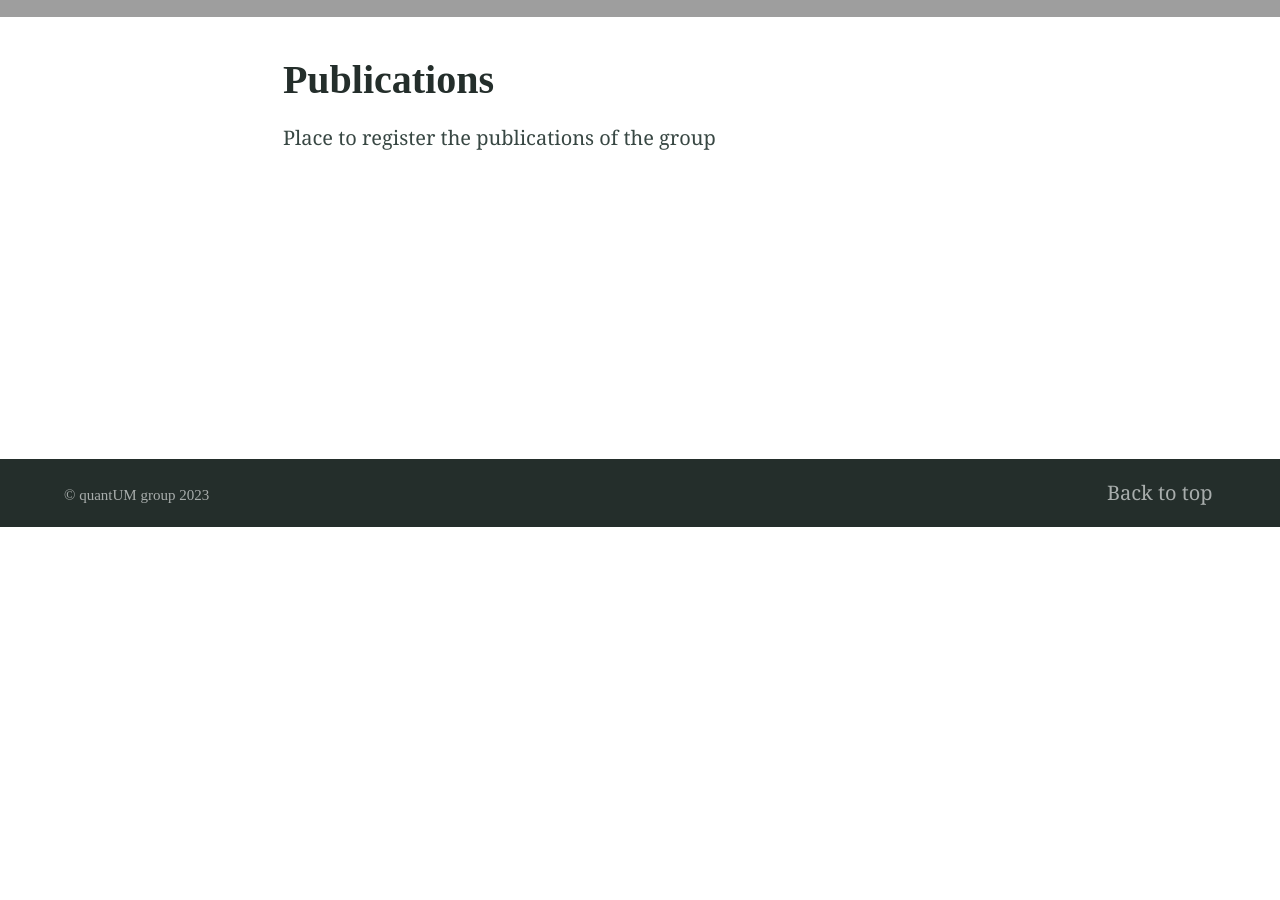
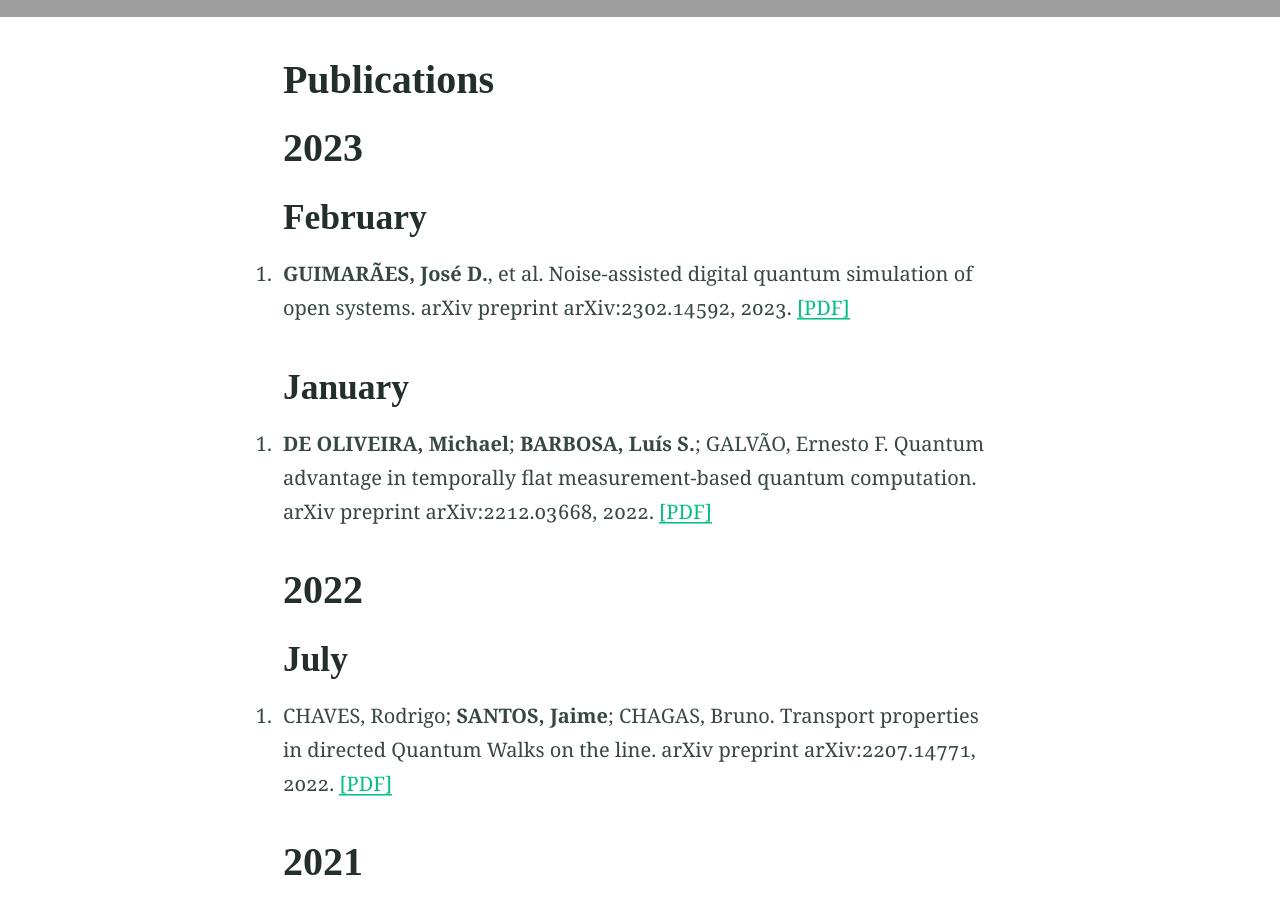
Before and after one commit to quantum-um/quantum-um.github.io, a Jekyll site: the page built from publications.md, in a window 1280 px wide and 900 px high, scrolled down 373 px. Built offline with Jekyll 4.4.1, drawn with Linux system fonts in a browser that asks for light colours; before the commit the page ends 900 px from its top, so only the background shows below that; some of the changed text lies outside the part shown; grey boxes are pictures that could not be loaded.

Commit message:
Added publications

```diff
--- a/publications.md
+++ b/publications.md
@@ -7,4 +7,33 @@ feature_image: "https://picsum.photos/2560/600?image=873"
 aside: false
 ---
 
-Place to register the publications of the group
+# 2023
+
+## February
+1. **GUIMARÃES, José D.**, et al. Noise-assisted digital quantum simulation of open systems. arXiv preprint arXiv:2302.14592, 2023.
+[[PDF]](https://arxiv.org/pdf/2302.14592.pdf)
+
+## January
+1. **DE OLIVEIRA, Michael**; **BARBOSA, Luís S.**; GALVÃO, Ernesto F. Quantum advantage in temporally flat measurement-based quantum computation. arXiv preprint arXiv:2212.03668, 2022.
+[[PDF]](https://arxiv.org/pdf/2212.03668.pdf)
+
+# 2022
+
+## July
+1. CHAVES, Rodrigo; **SANTOS, Jaime**; CHAGAS, Bruno. Transport properties in directed Quantum Walks on the line. arXiv preprint arXiv:2207.14771, 2022.
+[[PDF]](https://arxiv.org/pdf/2207.14771.pdf)
+
+
+
+# 2021
+
+## August
+1. **SANTOS, Jaime**; CHAGAS, Bruno; CHAVES, Rodrigo. Quantum Walks in a Superconducting Quantum Computer. In: Anais do I Workshop de Comunicação e Computação Quântica. SBC, 2021. p. 25-30.
+[[PDF]](https://sol.sbc.org.br/index.php/wquantum/article/view/17223/17061)
+
+
+# 2020
+
+## October
+1. **DE OLIVEIRA, Michael**; **BARBOSA, Luis Soares**. Quantum Bayesian decision-making. Foundations of Science, 2021, 1-21.
+[[PDF]](https://arxiv.org/pdf/2010.02088.pdf)
```
Also changed, not shown: members.md (+1 -0 lines), 9 other files.
